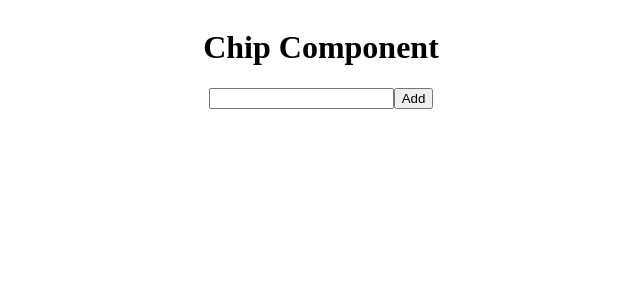
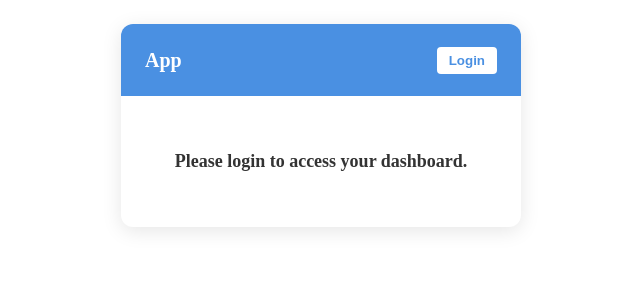
Before and after one commit to Rastogi897/Building-in-react, a React (Vite) app in the folder Features/: page / in a window 1280 px wide. Shown: the top 300 px of the page, without its empty margins (319-959 px from the left). Built offline with nearby package versions, Linux system fonts and the light colour scheme.

Commit message:
useContext Implementation

```diff
--- a/Features/src/App.jsx
+++ b/Features/src/App.jsx
@@ -1,13 +1,15 @@
 import { BrowserRouter, Routes, Route } from 'react-router-dom'
 
 import ChipInput from './ChipInput/ChipInput'
+import AuthApp from './AuthContextHook/AuthApp'
 
 function App() {
   return (
     <>
       <BrowserRouter>
         <Routes>
-          <Route path="/" element={<ChipInput />} />
+          {/* <Route path="/" element={<ChipInput />} /> */}
+          <Route path="/" element={<AuthApp />} />
         </Routes>
       </BrowserRouter>
     </>
--- /dev/null
+++ b/Features/src/AuthContextHook/AuthApp.jsx
@@ -0,0 +1,25 @@
+import React, { createContext, useState } from 'react'
+import Navbar from './Navbar'
+import Dashboard from './Dashboard'
+import "./styles.css"
+
+export const UserContext = createContext();
+
+const AuthApp = () => {
+    const [isLoggedIn, setIsLoggedIn] = useState(false);
+
+    const handleLogin = () => {
+        setIsLoggedIn((prev) => !prev);
+    }
+
+    return (
+        <UserContext.Provider value={{ isLoggedIn, handleLogin }}>
+            <div className='app'>
+                <Navbar />
+                <Dashboard />
+            </div>
+        </UserContext.Provider>
+    )
+}
+
+export default AuthApp
--- /dev/null
+++ b/Features/src/AuthContextHook/Dashboard.jsx
@@ -0,0 +1,14 @@
+import React, { useContext } from 'react'
+import { UserContext } from './AuthApp'
+
+const Dashboard = () => {
+    const { isLoggedIn, handleLogin } = useContext(UserContext)
+
+    return (
+        <div className='dashboard'>
+            <h2>{!isLoggedIn ? "Please login to access your dashboard." : "This is your dashboard."}</h2>
+        </div>
+    )
+}
+
+export default Dashboard
--- /dev/null
+++ b/Features/src/AuthContextHook/Navbar.jsx
@@ -0,0 +1,15 @@
+import React, { useContext } from 'react'
+import { UserContext } from './AuthApp'
+
+const Navbar = () => {
+    const { isLoggedIn, handleLogin } = useContext(UserContext)
+    return (
+        <nav>
+            <h1>App</h1>
+            <span>{isLoggedIn ? "Welcome, User!" : ""}</span>
+            <button onClick={handleLogin}>{isLoggedIn ? "Loggout" : "Login"}</button>
+        </nav>
+    )
+}
+
+export default Navbar
--- /dev/null
+++ b/Features/src/AuthContextHook/styles.css
@@ -0,0 +1,52 @@
+nav {
+  background-color: #4a90e2;
+  color: white;
+  padding: 8px 24px;
+  display: flex;
+  justify-content: space-between;
+  align-items: center;
+}
+
+nav h1 {
+  font-size: 20px;
+}
+
+nav span {
+  font-size: 14px;
+  margin-right: 10px;
+}
+
+nav button {
+  background-color: white;
+  color: #4a90e2;
+  border: none;
+  padding: 6px 12px;
+  border-radius: 4px;
+  font-weight: bold;
+  cursor: pointer;
+  transition: background-color 0.3s ease;
+}
+
+nav button:hover {
+  background-color: #e0eaff;
+}
+
+.dashboard {
+  padding: 40px 20px;
+  text-align: center;
+}
+
+.dashboard h2 {
+  font-size: 18px;
+  color: #333;
+}
+
+.app {
+  width: 400px;
+  background-color: #ffffff;
+  border-radius: 12px;
+  box-shadow: 0 4px 20px rgba(0, 0, 0, 0.1);
+  overflow: hidden;
+  margin: auto;
+  margin-top: 24px;
+}
```
